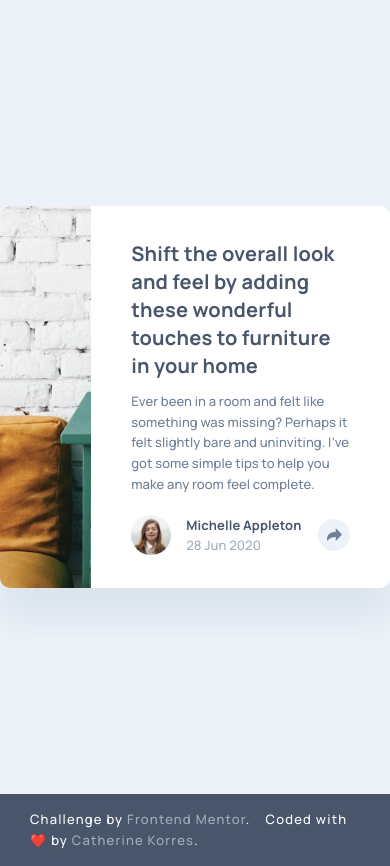
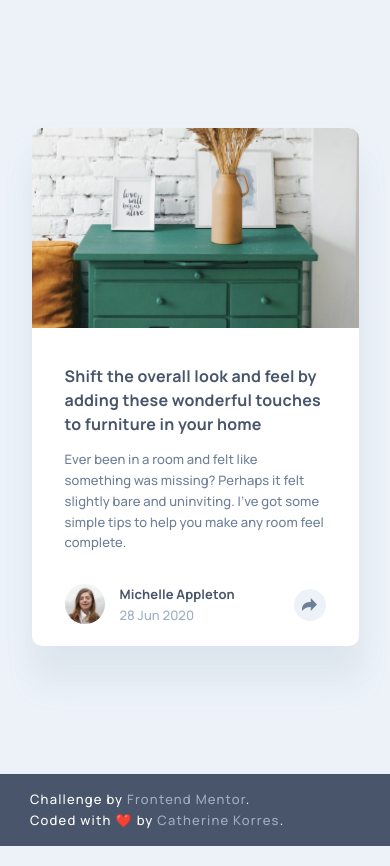
Before and after one commit to catherinekorres/article-preview, a React (Create React App) app: page / in a window 390 px wide. Built offline with nearby package versions, Linux system fonts and the light colour scheme.

Commit message:
Add responsive styles

```diff
--- a/src/assets/styles/global.scss
+++ b/src/assets/styles/global.scss
@@ -18,5 +18,11 @@ main {
   display: flex;
   align-items: center;
   justify-content: center;
+  padding: 0 24px;
   min-height: calc(100vh - 50px); // 100% viewport height minus footer's height
+
+  @media (max-width: 552px) {
+    min-height: 667px; // height of mobile design image
+    height: calc(100vh - 70px); // 100% viewport height minus footer's height
+  }
 }
--- a/src/components/ArticlePreview/styles.scss
+++ b/src/components/ArticlePreview/styles.scss
@@ -1,19 +1,18 @@
 @import 'assets/styles/colors.scss';
 
+$card-border-radius: 10px;
 
 .card {
-  $card-border-radius: 10px;
-
   background-color: $white;
   display: flex;
   border-radius: $card-border-radius;
   box-shadow: 0px 20px 30px transparentize($grayish-blue, 0.9),
               2px 40px 30px transparentize($grayish-blue, 0.9);
-
   max-width: 730px;
 
   .article-img {
     width: 109%;
+
     & img {
       width: 100%;
       height: 100%;
@@ -96,5 +95,38 @@
     }
   }
 
+}
 
+// - Media query
+@media (max-width: 720px) {
+  .card {
+    flex-direction: column;
+    max-width: 327px;
+
+    .article-img {
+      width: 100%;
+      height: 200px;
+
+      & img {
+        object-position: center;
+        border-radius: $card-border-radius $card-border-radius 0 0;
+      }
+    }
+
+    & article {
+      padding: 36px 33px 20px;
+
+      & header {
+        margin-bottom: 13px;
+        & h1 {
+          font-size: 16px;
+          line-height: 1.5;
+        }
+      }
+
+      & .article-content {
+        margin-bottom: 31px;
+      }
+    }
+  }
 }
--- a/src/components/Footer/styles.scss
+++ b/src/components/Footer/styles.scss
@@ -21,5 +21,10 @@
 
   & span:not([role="img"]) {
     margin-left: 15px;
+
+    @media (max-width: 552px) {
+      display: block;
+      margin-left: 0;
+    }
   }
 }
```
